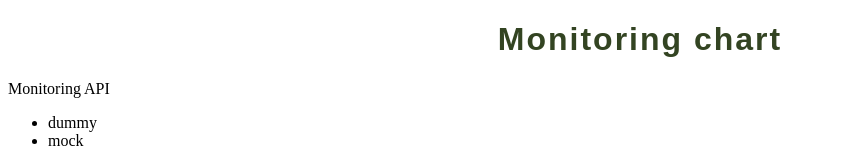
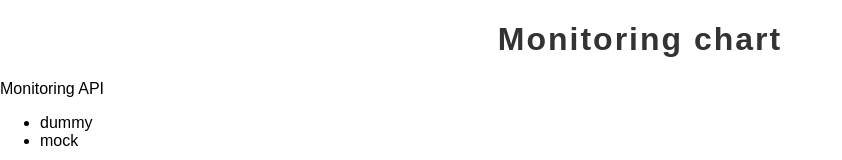
Before and after one commit to iz4k/ReactD3linegraph, a React (Create React App) app: page / in a window 1280 px wide. Shown: the top 160 px of the page, without its empty margins (0-842 px from the left). Built offline with nearby package versions, Linux system fonts and the light colour scheme.

Commit message:
Styled and polished base styles

```diff
--- a/package.json
+++ b/package.json
@@ -3,6 +3,7 @@
   "version": "0.1.0",
   "private": true,
   "dependencies": {
+    "polished": "^1.9.0",
     "react": "^16.2.0",
     "react-dom": "^16.2.0",
     "react-redux": "^5.0.6",
--- a/src/index.js
+++ b/src/index.js
@@ -4,6 +4,9 @@ import { Provider } from 'react-redux';
 import configureStore from './store/configureStore';
 import App from './App';
 import registerServiceWorker from './registerServiceWorker';
+import baseStyles from './index_styles';
+
+baseStyles();
 
 const store = configureStore();
 
--- /dev/null
+++ b/src/index_styles.js
@@ -0,0 +1,9 @@
+import { injectGlobal } from 'styled-components';
+import { normalize } from 'polished';
+
+export default () => injectGlobal`
+  ${normalize()}
+  body {
+    font-family: sans-serif;
+  }
+`;
--- a/src/presentational/Header.js
+++ b/src/presentational/Header.js
@@ -1,8 +1,7 @@
 import styled from 'styled-components';
 
 const Header = styled.h1`
-  color: #342;
-  font-family: sans-serif;
+  color: #333;
   letter-spacing: 2px;
   text-align: center;
 `;
```
Also changed, not shown: 1 other file (tests, documents, lock files or other folders).
